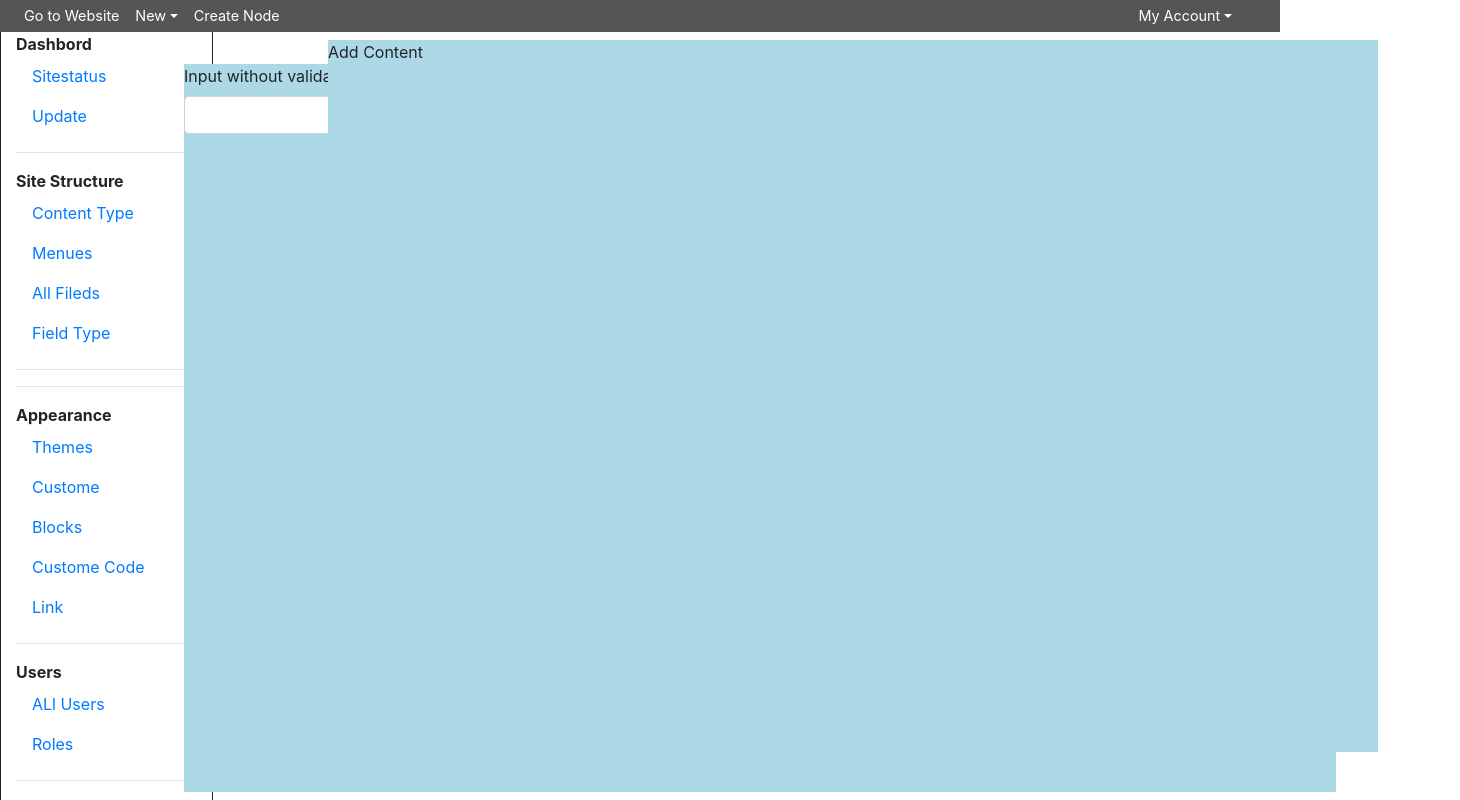
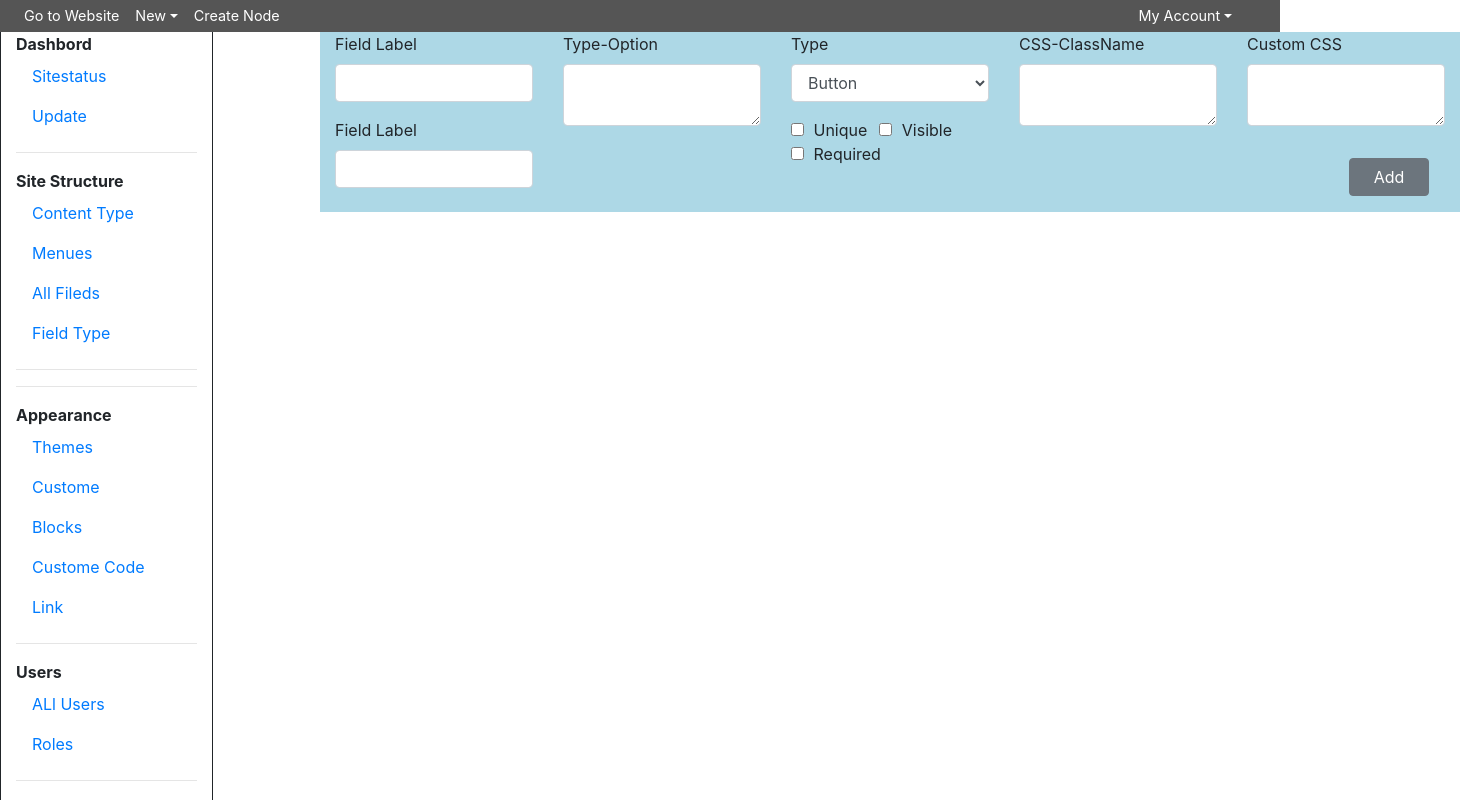
Before and after one commit to devugees/react-cms, a React (Create React App) app: page / in a window 1280 px wide. Shown: the top 800 px of the page, 1460 px wide, since content can reach past the window. Built offline with nearby package versions, Linux system fonts and the light colour scheme.

Commit message:
Created Add Field Component

```diff
--- a/src/components/AddContent/AddContent.css
+++ b/src/components/AddContent/AddContent.css
@@ -1,4 +1,4 @@
-.AddContent {
+/*.AddContent {
   position: absolute;
   top: 0;
   background-color: lightblue;
@@ -6,3 +6,4 @@
   width: 82%;
   margin: 2.5rem 0 9.5rem 20.5rem;
 }
+*/
--- a/src/components/AddField/AddField.css
+++ b/src/components/AddField/AddField.css
@@ -1,8 +1,10 @@
 .AddField {
-    position: absolute;
-    top: 0;
-    background-color: lightblue;
-    height: 91%;
-    width: 90%;
-    margin: 4rem 0 9.5rem 11.5rem;
-  }
+  position: absolute;
+  top: 2em;
+  left: 20em;
+  background-color: lightblue;
+}
+
+.btn{
+  float: right;
+}
--- a/src/components/AddField/AddField.js
+++ b/src/components/AddField/AddField.js
@@ -6,14 +6,86 @@ import './AddField.css';
 
     render() {
         return(
-            <div className="AddField">
+            <Container className="AddField">
                 <Form>
-                    <FormGroup>
-                        <Label for="exampleEmail">Input without validation</Label>
-                        <Input />
-                    </FormGroup>
+                    <Row>
+                        <Col>
+                            <FormGroup>
+                                <Label for="exampleEmail">Field Label</Label>
+                                <Input />
+                            </FormGroup>
+                            <FormGroup>
+                                <Label for="exampleEmail">Field Label</Label>
+                                <Input />
+                            </FormGroup>
+                        </Col>
+                        <Col>
+                            <FormGroup>
+                                <Label for="exampleText">Type-Option</Label>
+                                <Input type="textarea" name="text" id="exampleText" />
+                            </FormGroup>
+                        </Col>
+                        <Col>
+                            <FormGroup>
+                                <Label for="exampleSelect">Type</Label>
+                                <Input type="select" name="select" id="exampleSelect">
+                                    <option>Button</option>
+                                    <option>Checkbox</option>
+                                    <option>Color</option>
+                                    <option>Date</option>
+                                    <option>Datetime-local</option>
+                                    <option>Email</option>
+                                    <option>File</option>
+                                    <option>Hidden</option>
+                                    <option>Image</option>
+                                    <option>Month</option>
+                                    <option>Number</option>
+                                    <option>Password</option>
+                                    <option>Radio</option>
+                                    <option>Range</option>
+                                    <option>Reset</option>
+                                    <option>Search</option>
+                                    <option>Telephone</option>
+                                    <option>Text</option>
+                                    <option>Time</option>
+                                    <option>Url</option>
+                                    <option>Week</option>
+                                </Input>
+                            </FormGroup>
+                            <Form>
+                                <FormGroup check inline>
+                                <Label check>
+                                    <Input type="checkbox" /> Unique
+                                </Label>
+                                </FormGroup>
+                                <FormGroup check inline>
+                                <Label check>
+                                    <Input type="checkbox" /> Visible
+                                </Label>
+                                </FormGroup>
+                                <FormGroup check inline>
+                                <Label check>
+                                    <Input type="checkbox" /> Required
+                                </Label>
+                                </FormGroup>
+                            </Form>
+                        </Col>
+                        <Col>
+                            <FormGroup>
+                                <Label for="exampleText">CSS-ClassName</Label>
+                                <Input type="textarea" name="text" id="exampleText" />
+                            </FormGroup>
+                        </Col>
+                        <Col>
+                            <FormGroup>
+                                <Label for="exampleText">Custom CSS</Label>
+                                <Input type="textarea" name="text" id="exampleText" />
+                            </FormGroup>
+                            <Button className="btn">Add</Button>{' '}
+                        </Col>
+                    </Row>
                 </Form>
-            </div>
+            </Container>
         )
     }
 };
--- a/src/components/Main/Main.css
+++ b/src/components/Main/Main.css
@@ -1,4 +1,4 @@
-.Main {
+ .Main {
   position: absolute;
   top: 0;
   background-color: lightblue;
```
